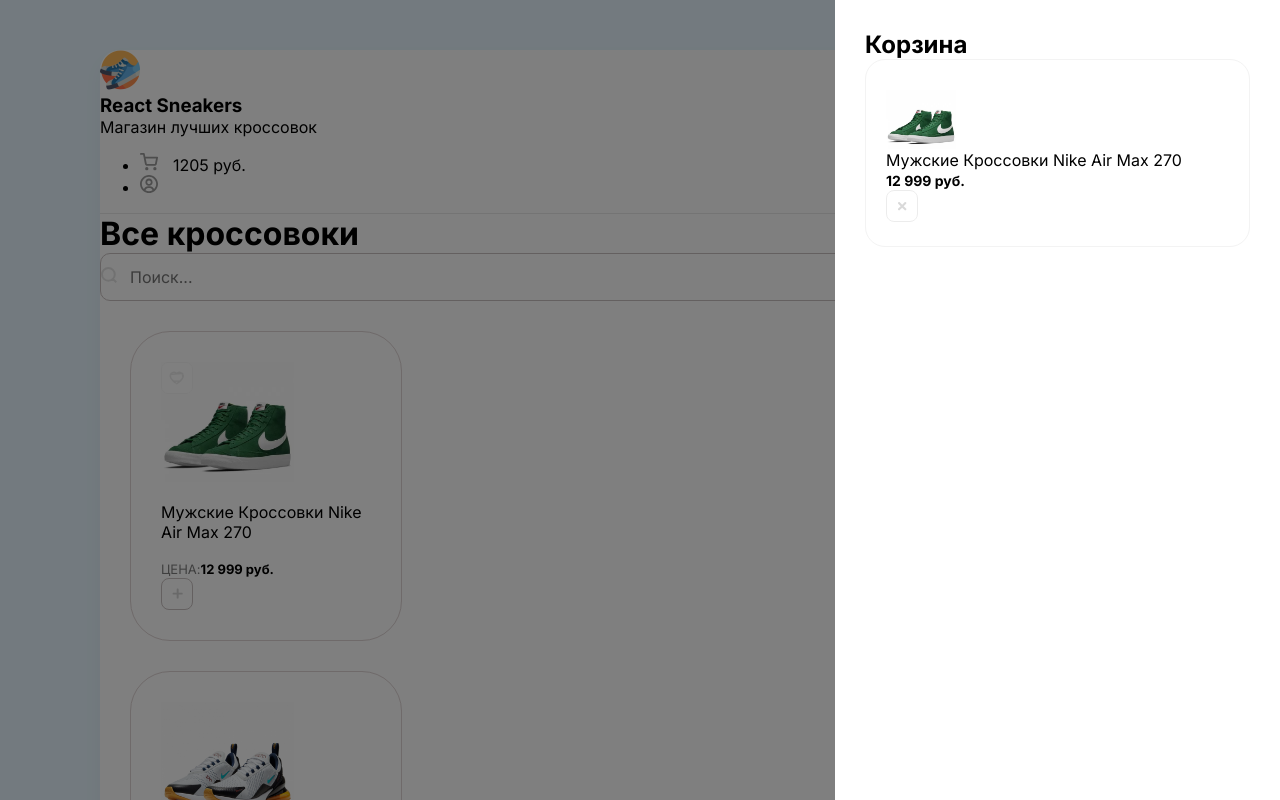
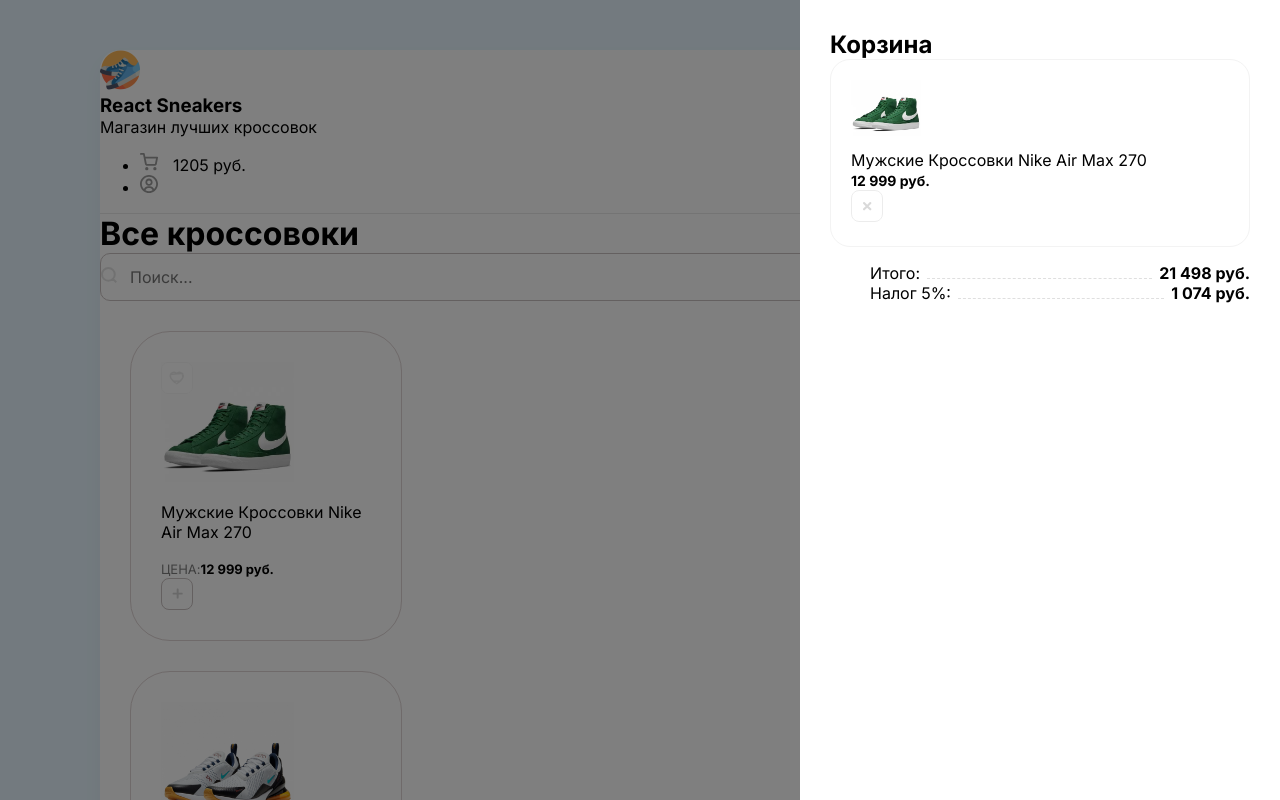
Before and after one commit to patr4519/react-sneakers, a React (Create React App) app: page / in a window 1280 px wide. Shown: the top 800 px of the page. Built offline with nearby package versions, Linux system fonts and the light colour scheme.

Commit message:
1.00 time, lesson 2

```diff
--- a/src/App.js
+++ b/src/App.js
@@ -3,17 +3,32 @@
     <div className="wrapper clear">
       <div className="overlay">
         <div className="drawer">
-          <h2>Корзина</h2>
+          <h2 className="mb-30">Корзина</h2>
 
-          <div className="cartItem d-flex align-center">
-            <div style={{backgroundImage: 'url(/img/sneakers/1.jpg)'}} className="cartItemImg"></div>
+          <div className="items">
+            <div className="cartItem d-flex align-center mb-20">
+              <div style={{ backgroundImage: 'url(/img/sneakers/1.jpg)' }} className="cartItemImg"></div>
 
-            <div className="mr-20">
-              <p className="mb-5">Мужские Кроссовки Nike Air Max 270</p>
-              <b>12 999 руб.</b>
+              <div className="mr-20" flex>
+                <p className="mb-5">Мужские Кроссовки Nike Air Max 270</p>
+                <b>12 999 руб.</b>
+              </div>
+              <img className="removeBtn" src="/img/btn-remove.svg" alt="remove" />
             </div>
-            <img className="removeBtn" src="/img/btn-remove.svg" alt="remove" />
           </div>
+
+          <ul className="cartTotalBlock">
+            <li>
+              <span>Итого: </span>
+              <div></div>
+              <b>21 498 руб.</b>
+            </li>
+            <li>
+              <span>Налог 5%:</span>
+              <div></div>
+              <b>1 074 руб.</b>
+            </li>
+          </ul>
         </div>
       </div>
 
--- a/src/index.scss
+++ b/src/index.scss
@@ -101,7 +101,7 @@
 
 .drawer {
   position: absolute;
-  width: 385px;
+  width: 420px;
   height: 100%;
   right: 0;
   background-color: #ffffff;
@@ -111,6 +111,22 @@
   h2 {
     margin: 0;
     font-size: 24px;
+  }
+}
+
+.cartTotalBlock {
+  li {
+    display: flex;
+    align-items: flex-end;
+  }
+
+  div {
+    flex: 1;
+    height: 1px;
+    border-bottom: 1px dashed #dfdfdf;
+    position: relative;
+    top: -4px;
+    margin: 0 7px;
   }
 }
 
@@ -124,7 +140,7 @@
     height: 70px;
     width: 70px;
     background-size: contain;
-    background-position: 0 10px;
+    background-position: 0 -3px;
     background-repeat: no-repeat;
     margin-right: 20px;
   }
```
